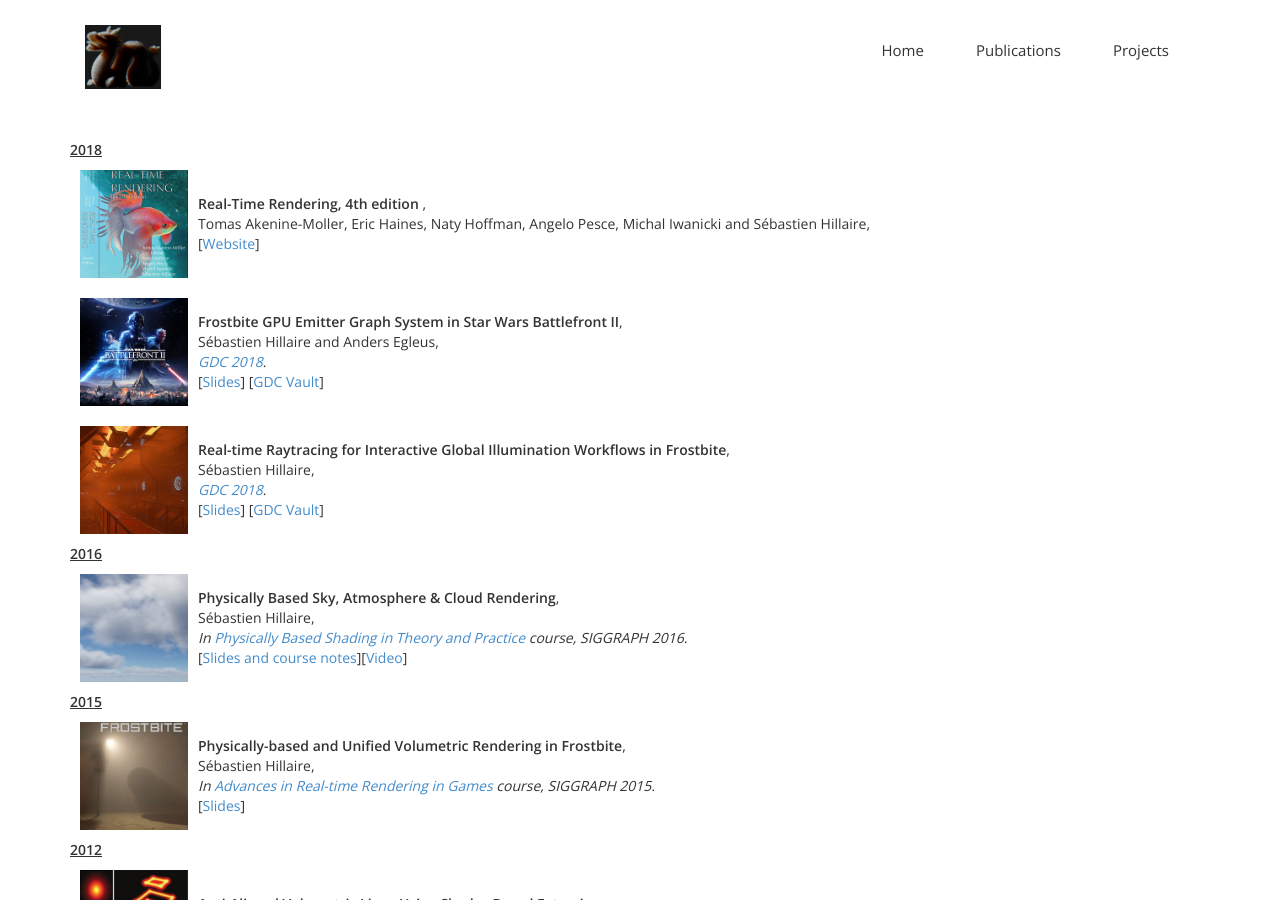
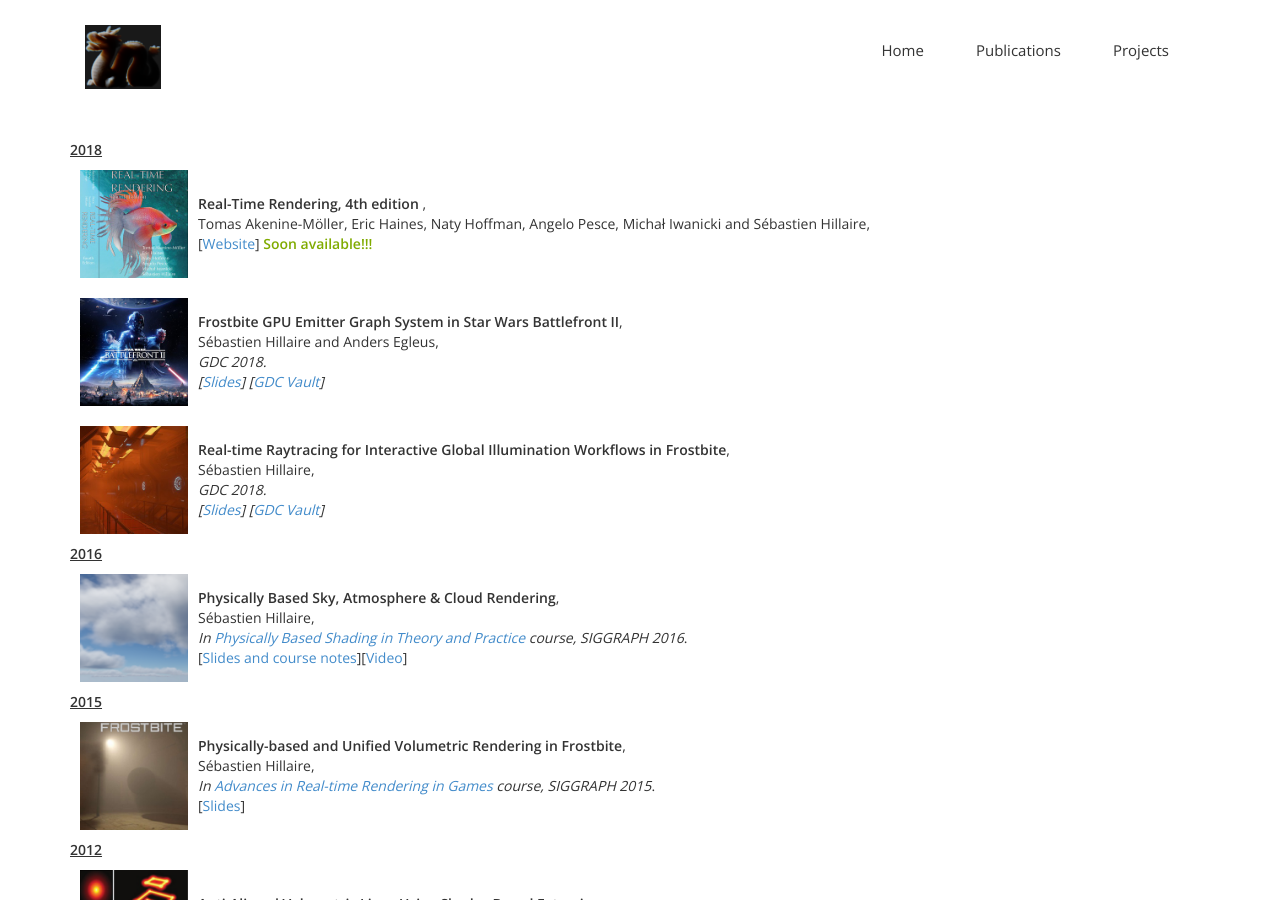
Before and after one commit to sebh/sebh.github.io, a Jekyll site: the page built from publications.html, in a window 1280 px wide and 900 px high. Built offline with Jekyll 4.4.1, drawn with Linux system fonts in a browser that asks for light colours; nearby versions of some CDN libraries; some web fonts are replaced.

Commit message:
Moar fixes

```diff
--- a/publications.html
+++ b/publications.html
@@ -59,8 +59,8 @@
                 <td><img src="https://sebh.github.io/publications/rtr4ed2018.jpg" class="pub-image"></td>
                 <td>
                     <span class="pub-title"> Real-Time Rendering, 4th edition </span>,<br />
-                    <span class="pub-autho"> Tomas Akenine-Moller, Eric Haines, Naty Hoffman, Angelo Pesce, Michal Iwanicki and S&eacute;bastien Hillaire</span>,<br />
-                    [<a href="http://www.realtimerendering.com/blog/category/book/">Website</a>]
+                    <span class="pub-autho"> Tomas Akenine-M&ouml;ller, Eric Haines, Naty Hoffman, Angelo Pesce, Micha&#322; Iwanicki and S&eacute;bastien Hillaire</span>,<br />
+                    [<a href="http://www.realtimerendering.com/blog/category/book/">Website</a>] <span class="pub-selec">Soon available!!!</span>
                 </td>
             </tr>
             <tr>
@@ -68,7 +68,7 @@
                 <td>
                     <span class="pub-title"> Frostbite GPU Emitter Graph System in Star Wars Battlefront II</span>,<br />
                     <span class="pub-autho"> S&eacute;bastien Hillaire and Anders Egleus</span>,<br />
-                    <span class="pub-where"> <a href="http://schedule.gdconf.com/session/frostbite-gpu-emitter-graph-system/851944">GDC 2018</a></span>.<br />
+                    <span class="pub-where"> GDC 2018.<br />
                     [<a href="https://www.ea.com/frostbite/news/frostbite-gpu-emitter-graph-system">Slides</a>] [<a href="http://www.gdcvault.com/play/1025132/">GDC Vault</a>]
                 </td>
             </tr>
@@ -77,7 +77,7 @@
                 <td>
                     <span class="pub-title"> Real-time Raytracing for Interactive Global Illumination Workflows in Frostbite</span>,<br />
                     <span class="pub-autho"> S&eacute;bastien Hillaire</span>,<br />
-                    <span class="pub-where"> <a href="http://schedule.gdconf.com/session/real-time-raytracing-for-interactive-global-illumination-workflows-in-frostbite-shiny-pixels-and-beyond-real-time-raytracing-at-seed-presented-by-nvidia/856424">GDC 2018</a></span>.<br />
+                    <span class="pub-where"> GDC 2018.<br />
                     [<a href="https://www.ea.com/frostbite/news/real-time-raytracing-for-interactive-global-illumination-workflows-in-frostbite">Slides</a>] [<a href="http://www.gdcvault.com/play/1024801/">GDC Vault</a>]
                 </td>
             </tr>
```
